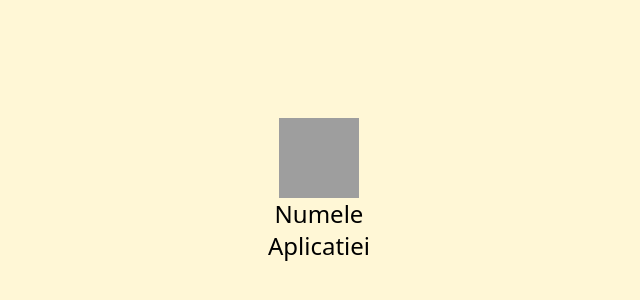
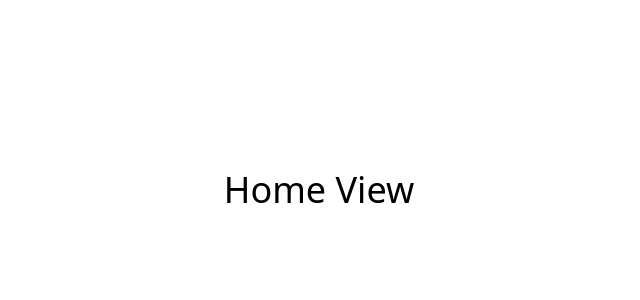
Before and after one commit to CCotuna/IE-FE-Collaborative-Bible-Translation-App, a Vue app: page / in a window 1280 px wide. Shown: the part 210-510 px from the top of the page, without its empty margins (321-961 px from the left). Built offline with nearby package versions, Linux system fonts and the light colour scheme; grey boxes are pictures that could not be loaded.

Commit message:
Style - improved loading screen

```diff
--- a/src/App.vue
+++ b/src/App.vue
@@ -1,14 +1,22 @@
 <script setup>
-import { RouterLink, RouterView } from 'vue-router'
+import { ref, onMounted } from 'vue';
 import IntroView from './views/IntroView.vue';
+import { RouterView } from 'vue-router';
+
+const showIntro = ref(true);
+
+onMounted(() => {
+  setTimeout(() => {
+    showIntro.value = false;
+  }, 2000);
+});
 </script>
 
 <template>
-  <header>
-    <IntroView />
-  </header>
-
-  <!-- <RouterView /> -->
+  <div>
+    <IntroView v-if="showIntro" />
+    <RouterView v-else />
+  </div>
 </template>
 
 <style scoped></style>
--- a/src/views/HomeView.vue
+++ b/src/views/HomeView.vue
@@ -3,6 +3,8 @@
 
 <template>
   <main>
-    Home View
+    <div class="text-center text-4xl items-center flex justify-center align-middle h-screen">
+      Home View
+    </div>
   </main>
 </template>
--- a/src/views/IntroView.vue
+++ b/src/views/IntroView.vue
@@ -1,16 +1,15 @@
+<script setup>
+</script>
+
 <template>
     <div
-        class="intro-animation flex flex-col align-middle justify-center items-center h-screen w-screen bg-brand-cornsilk overflow-hidden">
-        <img src="https://logodix.com/logo/1931236.png" alt="Logo" class="w-20 h-20" />
-        <h1 class="text-2xl text-center">Numele <br> Aplicatiei</h1>
+        class="intro-animation flex flex-col items-center justify-center h-screen w-screen bg-brand-cornsilk overflow-hidden">
+        <img src="https://logodix.com/logo/1931236.png" alt="Logo" class="w-20 h-20 mb-4" />
+        <h1 class="text-2xl text-center">Numele <br /> Aplicatiei</h1>
     </div>
 </template>
 
 <style scoped>
-.intro-animation {
-    animation: fadeIn 1s ease-out;
-}
-
 @keyframes fadeIn {
     from {
         opacity: 0;
@@ -20,4 +19,14 @@
         opacity: 1;
     }
 }
+
+.intro-animation {
+    animation: fadeIn 1s ease-out;
+}
+
+html,
+body {
+    margin: 0;
+    height: 100%;
+}
 </style>
```
